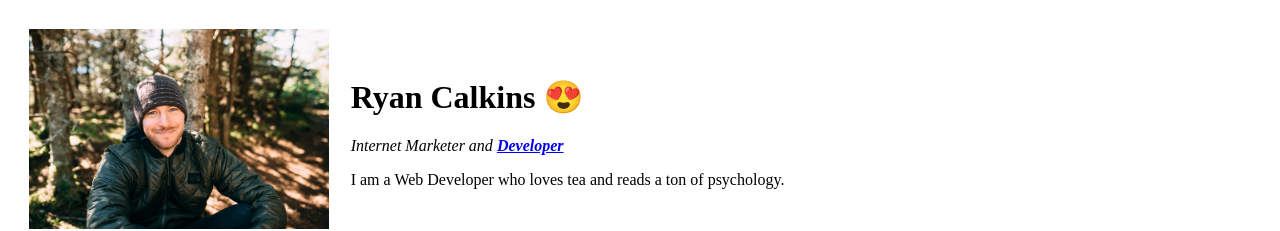
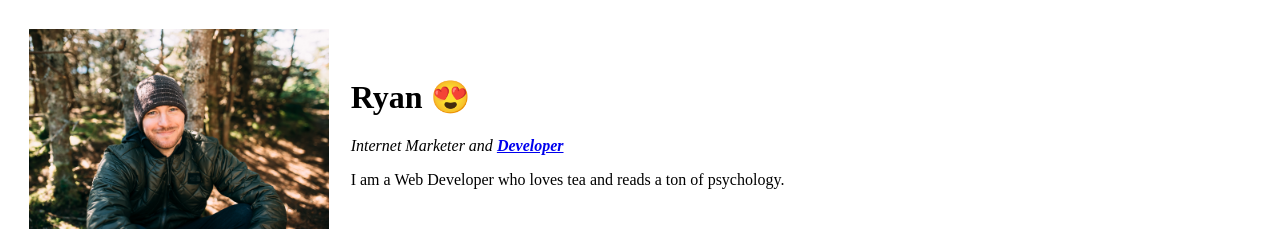
Before and after one commit to rycalm3/cvPractice, a plain HTML site: page index.html in a window 1280 px wide. Shown: the top 231 px of the page. Drawn offline with Linux system fonts and the light colour scheme.

Commit message:
Updated index.html
removed last name

```diff
--- a/index.html
+++ b/index.html
@@ -3,7 +3,7 @@
 
 <head>
   <meta charset="utf-8">
-  <title>Ryan Calkins's Personal Site</title>
+  <title>Ryan Personal Site</title>
 </head>
 
 <body>
@@ -12,7 +12,7 @@
     <tr>
       <td><img src="images/PortraitClose.jpg" alt="Heashot of Ryan Calkins" height="200px;" /></td>
       <td>
-        <h1>Ryan Calkins 😍</h1>
+        <h1>Ryan 😍</h1>
         <p><em>Internet Marketer and <strong><a href="http://www.google.com">Developer</a></strong></em></p>
         <p>I am a Web Developer who loves tea and reads a ton of psychology.</p>
       </td>
```
